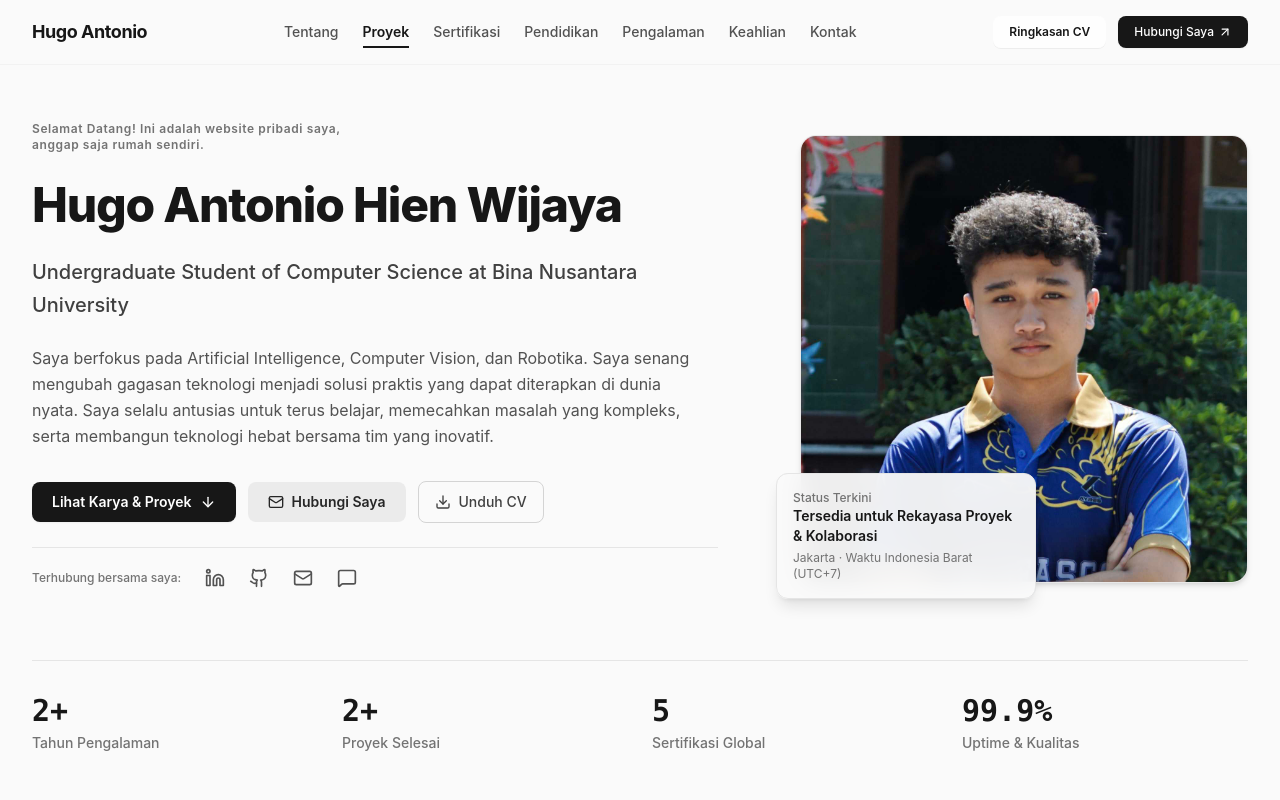
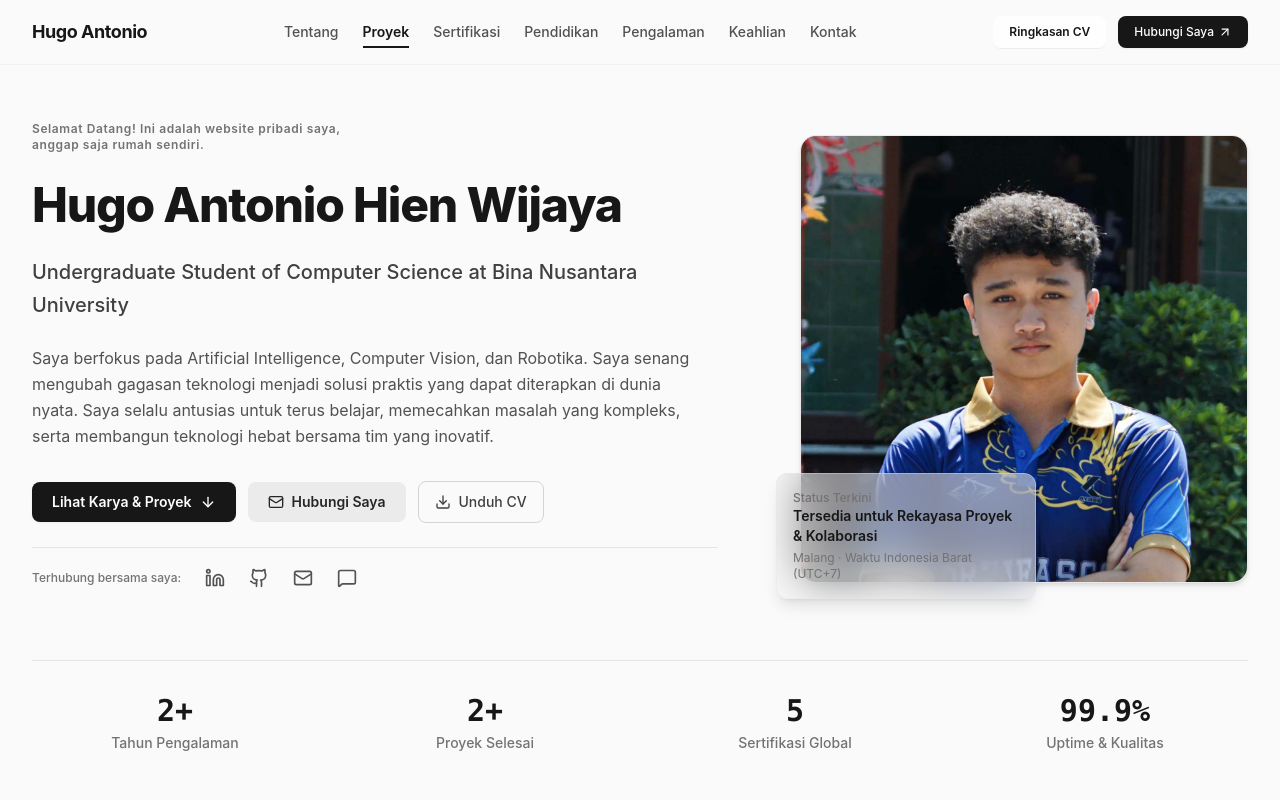
Before and after one commit to alberthugo17/alberthugo17.github.io, a React (Vite) app: page / in a window 1280 px wide. Shown: the top 800 px of the page. Built offline with nearby package versions, Linux system fonts and the light colour scheme.

Commit message:
feat: add animated counter and update location
- Implement AnimatedCounter component in HeroSection
- Update location from Jakarta to Malang across project data and components

```diff
--- a/src/components/Footer.tsx
+++ b/src/components/Footer.tsx
@@ -23,7 +23,7 @@ export const Footer: React.FC<FooterProps> = ({ onNavClick }) => {
               {PROFILE_DATA.name}
             </div>
             <p className="text-xs text-neutral-500 dark:text-neutral-400 mt-1">
-              Software Engineer & Full-Stack Developer · Jakarta, Indonesia
+              Software Engineer & Full-Stack Developer · Malang, Indonesia
             </p>
           </div>
 
--- a/src/components/HeroSection.tsx
+++ b/src/components/HeroSection.tsx
@@ -1,7 +1,70 @@
-import React from 'react';
-import { motion } from 'motion/react';
+import React, { useRef, useState, useEffect } from 'react';
+import { motion, useInView } from 'motion/react';
 import { ArrowDown, Linkedin, Github, Mail, MessageSquare, Download } from 'lucide-react';
 import { PROFILE_DATA } from '../data/portfolioData';
+
+interface AnimatedCounterProps {
+  value: string;
+}
+
+const AnimatedCounter: React.FC<AnimatedCounterProps> = ({ value }) => {
+  const ref = useRef<HTMLSpanElement>(null);
+  const isInView = useInView(ref, { once: true, margin: '0px 0px -40px 0px' });
+  const [displayValue, setDisplayValue] = useState<string>('');
+
+  useEffect(() => {
+    if (!isInView) return;
+
+    const match = value.match(/^([\d.]+)(.*)$/);
+    if (!match) {
+      setDisplayValue(value);
+      return;
+    }
+
+    const target = parseFloat(match[1]);
+    const suffix = match[2] || '';
+    const hasDecimals = match[1].includes('.');
+    const decimals = hasDecimals ? match[1].split('.')[1].length : 0;
+
+    const duration = 1800; // 1.8 detik durasi animasi
+    let startTime: number | null = null;
+    let animationFrameId: number;
+
+    // Fungsi kurva ease-out cubic (bergerak cepat di awal lalu melambat halus saat mencapai angka akhir)
+    const easeOutCubic = (t: number) => 1 - Math.pow(1 - t, 3);
+
+    const step = (currentTime: number) => {
+      if (!startTime) startTime = currentTime;
+      const elapsed = currentTime - startTime;
+      const progress = Math.min(elapsed / duration, 1);
+      const easedProgress = easeOutCubic(progress);
+      const current = easedProgress * target;
+
+      const formattedNumber = decimals > 0 ? current.toFixed(decimals) : Math.round(current).toString();
+      setDisplayValue(`${formattedNumber}${suffix}`);
+
+      if (progress < 1) {
+        animationFrameId = requestAnimationFrame(step);
+      } else {
+        const finalNumber = decimals > 0 ? target.toFixed(decimals) : target.toString();
+        setDisplayValue(`${finalNumber}${suffix}`);
+      }
+    };
+
+    animationFrameId = requestAnimationFrame(step);
+
+    return () => {
+      if (animationFrameId) cancelAnimationFrame(animationFrameId);
+    };
+  }, [isInView, value]);
+
+  const match = value.match(/^([\d.]+)(.*)$/);
+  const initialDisplay = match
+    ? `${match[1].includes('.') ? (0).toFixed(match[1].split('.')[1].length) : '0'}${match[2] || ''}`
+    : value;
+
+  return <span ref={ref}>{isInView && displayValue ? displayValue : initialDisplay}</span>;
+};
 
 interface HeroSectionProps {
   onExploreProjects: () => void;
@@ -159,7 +222,7 @@ export const HeroSection: React.FC<HeroSectionProps> = ({
               </div>
 
               {/* Floating Minimal Info Card */}
-              <div className="absolute -bottom-4 -left-3 sm:-left-6 p-4 rounded-xl bg-neutral-50/95 dark:bg-neutral-900/95 backdrop-blur-md border border-neutral-200 dark:border-neutral-800 shadow-lg max-w-[260px]">
+              <div className="absolute -bottom-4 -left-3 sm:-left-6 p-4 rounded-xl bg-neutral-50/50 dark:bg-neutral-900/50 backdrop-blur-xl border border-neutral-200/40 dark:border-neutral-800/40 shadow-lg max-w-[260px]">
                 <div className="text-xs font-medium text-neutral-500 dark:text-neutral-400">
                   Status Terkini
                 </div>
@@ -167,24 +230,25 @@ export const HeroSection: React.FC<HeroSectionProps> = ({
                   Tersedia untuk Rekayasa Proyek & Kolaborasi
                 </div>
                 <div className="text-xs text-neutral-500 dark:text-neutral-400 mt-1">
-                  Jakarta · Waktu Indonesia Barat (UTC+7)
+                  Malang · Waktu Indonesia Barat (UTC+7)
                 </div>
               </div>
             </div>
           </motion.div>
         </div>
 
-        {/* Full-Width Metrics Strip Below Split (Rule from 7_portfolio_photography.md) */}
+        {/* Full-Width Metrics Strip Below Split */}
         <motion.div
           initial={{ opacity: 0, y: 15 }}
-          animate={{ opacity: 1, y: 0 }}
-          transition={{ duration: 0.5, delay: 0.25 }}
-          className="mt-16 pt-8 border-t border-neutral-200 dark:border-neutral-800 grid grid-cols-2 md:grid-cols-4 gap-6 text-left"
+          whileInView={{ opacity: 1, y: 0 }}
+          viewport={{ once: true }}
+          transition={{ duration: 0.5, delay: 0.2 }}
+          className="mt-16 pt-8 border-t border-neutral-200 dark:border-neutral-800 grid grid-cols-2 md:grid-cols-4 gap-6 text-center"
         >
           {PROFILE_DATA.stats.map((stat, idx) => (
-            <div key={idx} className="space-y-1">
+            <div key={idx} className="space-y-1 text-center">
               <div className="text-2xl sm:text-3xl font-extrabold text-neutral-900 dark:text-neutral-100 tabular-nums font-mono">
-                {stat.value}
+                <AnimatedCounter value={stat.value} />
               </div>
               <div className="text-xs sm:text-sm font-medium text-neutral-500 dark:text-neutral-400">
                 {stat.label}
--- a/src/components/ResumeModal.tsx
+++ b/src/components/ResumeModal.tsx
@@ -72,7 +72,7 @@ export const ResumeModal: React.FC<ResumeModalProps> = ({ isOpen, onClose }) =>
             <div className="flex flex-wrap items-center gap-4 mt-3 text-xs text-neutral-600 dark:text-neutral-400">
               <span className="flex items-center gap-1">
                 <MapPin className="w-3.5 h-3.5" />
-                Jakarta, Indonesia
+                Malang, Indonesia
               </span>
               <span aria-hidden="true">·</span>
               <span className="flex items-center gap-1 font-mono">
--- a/src/data/portfolioData.ts
+++ b/src/data/portfolioData.ts
@@ -353,7 +353,7 @@ export const EDUCATION_DATA: EducationItem[] = [
     degree: 'Bangkit Academy Graduate – Cloud Computing Track',
     institution: 'Google, GoTo, Tokopedia, Traveloka (Kemendikbudristek)',
     period: 'Februari 2023 – Juli 2023',
-    location: 'Jakarta, Indonesia',
+    location: 'Malang, Indonesia',
     grade: 'Predikat: Top Distinction Graduate (Top 5%)',
     honors: 'Top 10 Best Capstone Project Se-Indonesia',
     description: 'Program akselerasi talenta digital teknologi intensif binaan Google yang mencakup Cloud Architecture, deployment skala besar, CI/CD, dan kolaborasi lintas disiplin ilmu.',
@@ -396,7 +396,7 @@ export const EXPERIENCE_DATA: ExperienceItem[] = [
     role: 'Full-Stack Software Engineer',
     company: 'Tech Scale-Up & Digital Solutions',
     period: '2024 – Sekarang',
-    location: 'Jakarta (Hybrid)',
+    location: 'Malang (Hybrid)',
     type: 'Purna Waktu (Full-time)',
     description: 'Bertanggung jawab memimpin arsitektur sistem frontend dan backend pada layanan aplikasi berorientasi pelanggan dengan trafik tinggi.',
     keyContributions: [
@@ -411,7 +411,7 @@ export const EXPERIENCE_DATA: ExperienceItem[] = [
     role: 'Software Engineer Associate / Intern',
     company: 'Fintech Innovation Lab',
     period: '2023 – 2024',
-    location: 'Jakarta',
+    location: 'Malang',
     type: 'Magang & Kontrak',
     description: 'Mengembangkan fitur modul perbankan terbuka (open banking), integrasi payment gateway QRIS, dan sistem rekonsiliasi data.',
     keyContributions: [
```
